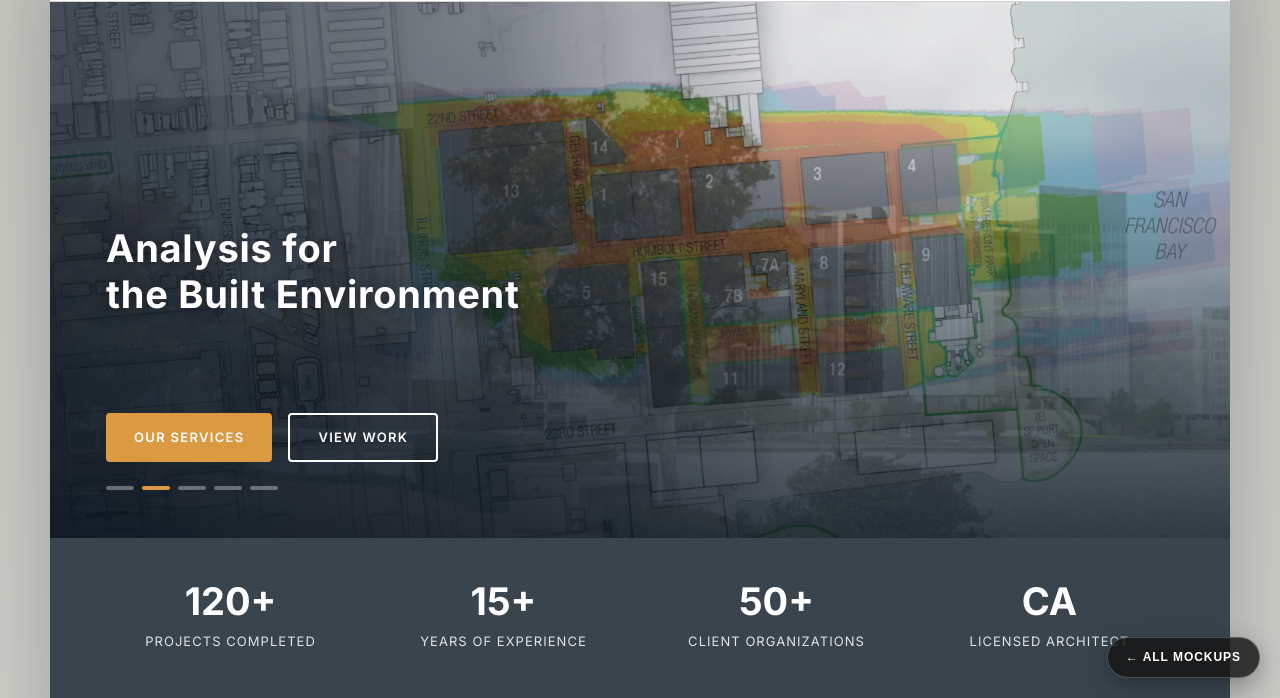
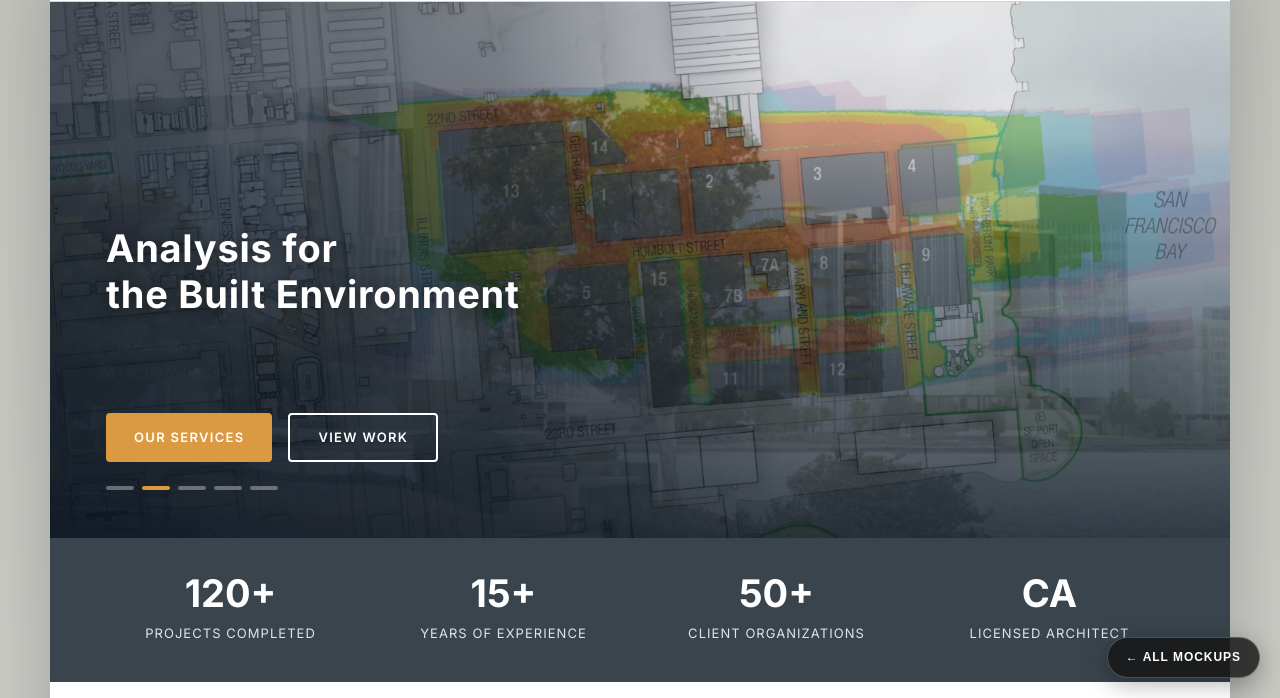
Before and after one commit to previsiondesign/pvd_web, a plain HTML site: page website-mockups/option-b2-type-business/index.html in a window 1280 px wide. Shown: the part 102-800 px from the top of the page. Drawn offline with Linux system fonts and the light colour scheme.

Commit message:
Trim the stats band 16px so white shows below it at the fold
Band padding 44 -> 36 each side, so it goes 160px to 144px. The hero's
100vh - 264px is unchanged, which now reads as 32 frame margin + 72 header +
144 band + 16px of deliberate white, rather than the dark band stopping dead on
the viewport edge. Verified at 900 and 1025px tall: exactly 16px, and the strip
paints white from the page frame.

Co-Authored-By: Claude Opus 5 <noreply@anthropic.com>

```diff
--- a/website-mockups/option-b2-type-business/css/styles.css
+++ b/website-mockups/option-b2-type-business/css/styles.css
@@ -141,14 +141,14 @@ a:hover { color: var(--orange); }
   overflow: hidden;
 }
 
-/* Desktop: grow the hero so the stats bar lands on the fold and the next section
-   does not peek in. 264px is everything else above it — 32px frame margin, the
-   72px header, and the 160px stats bar (44px padding each side of a 72px grid) —
-   so `100vh - 264px` puts the stats bar's bottom edge exactly at the viewport's.
-   Clamped so a short laptop keeps today's 500px and a very tall screen does not
-   get an absurd hero. Only above 1024px: below that the stats grid wraps to two
-   rows and the 264 no longer holds. The headline block is anchored bottom-left,
-   so it keeps its offset from that corner as this grows. */
+/* Desktop: grow the hero so the stats bar very nearly fills the fold. 264px is
+   everything else above it — 32px frame margin, 72px header, the 144px stats bar
+   (36px padding each side of a 72px grid) — plus a deliberate 16px so a sliver of
+   the white section below shows rather than the dark band stopping dead on the
+   viewport edge. Clamped so a short laptop keeps today's 500px and a very tall
+   screen does not get an absurd hero. Only above 1024px: below that the stats
+   grid wraps to two rows and the 264 no longer holds. The headline block is
+   anchored bottom-left, so it keeps its offset from that corner as this grows. */
 @media (min-width: 1025px) {
   .hero { height: clamp(500px, calc(100vh - 264px), 940px); }
 }
@@ -350,7 +350,9 @@ a:hover { color: var(--orange); }
 /* ---- STATS BAR ---- */
 .stats-bar {
   background: var(--blue);
-  padding: 44px 0;
+  /* 36, not 44: trimming the band 16px lets a sliver of the white section below
+     show at the fold, rather than the dark band ending flush with the viewport. */
+  padding: 36px 0;
 }
 
 /* Slot for the hero buttons at ≤768px; stays out of the way above that. */
```
